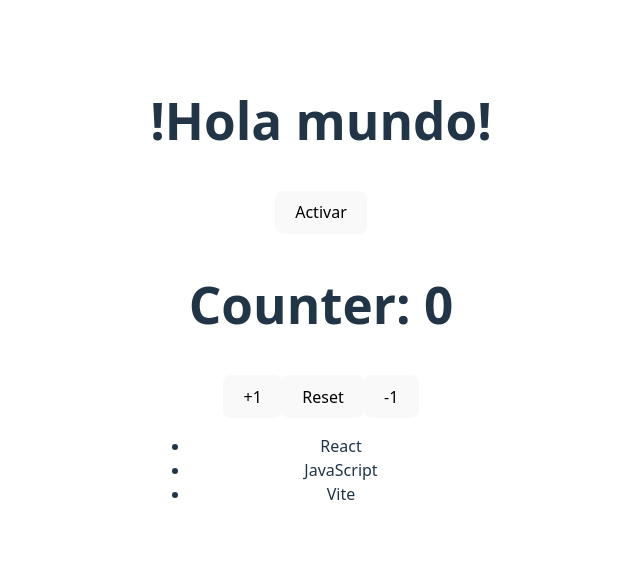
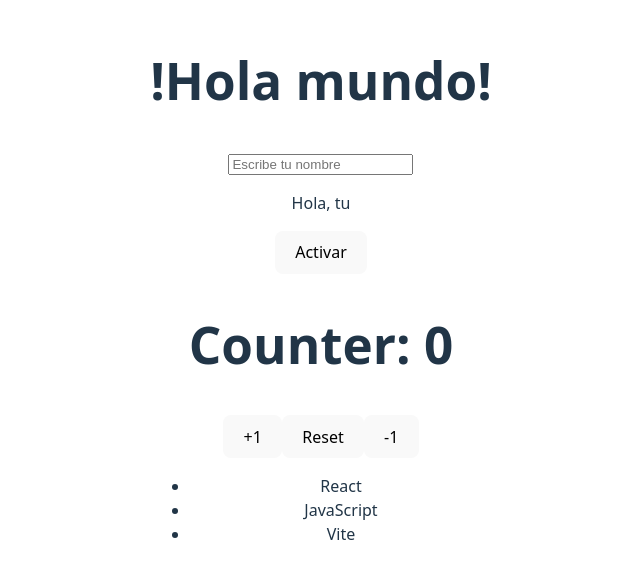
Before and after one commit to nicurrego/React-practice, a React (Vite) app: page / in a window 1280 px wide. Shown: the part 114-692 px from the top of the page, without its empty margins (319-959 px from the left). Built offline with nearby package versions, Linux system fonts and the light colour scheme.

Commit message:
Class4: Eventos y manejo de estado en React: name form interactivo

```diff
--- a/src/App.jsx
+++ b/src/App.jsx
@@ -1,7 +1,7 @@
-import Card from './components/Counter';
+import NameForm from './components/NameForm';
 import './App.css'
 import Counter from './components/Counter';
-import ToggleButton from './ToggleButton';
+import ToggleButton from './components/ToggleButton';
 
 function App() {
   const items = ["React", "JavaScript", "Vite"];
@@ -9,6 +9,7 @@
   return (
     <section>
       <h1>!Hola mundo!</h1>
+      <NameForm />
       <ToggleButton />
       <Counter />
       <ul>
--- /dev/null
+++ b/src/components/NameForm.jsx
@@ -0,0 +1,18 @@
+import { useState } from 'react';
+
+const NameForm = () => {
+    const [name, setName] = useState('');
+
+    return (
+        <div>
+            <input
+                type="text"
+                placeholder="Escribe tu nombre"
+                value={name}
+                onChange={(e) => setName(e.target.value)}
+            />
+            <p>Hola, {name || "tu"}</p>
+        </div>
+    )
+}
+export default NameForm;
```
Also changed, not shown: src/components/ToggleButton.jsx (renamed from src/ToggleButton.jsx).
